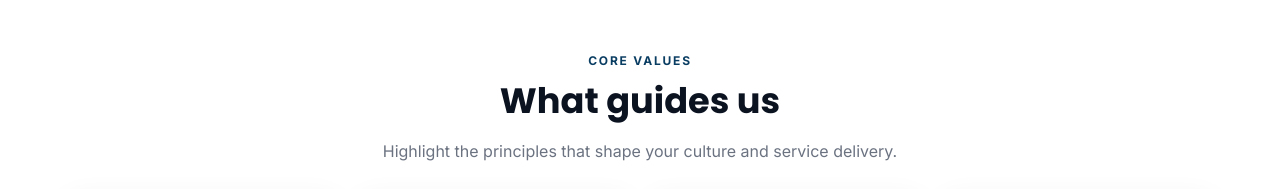
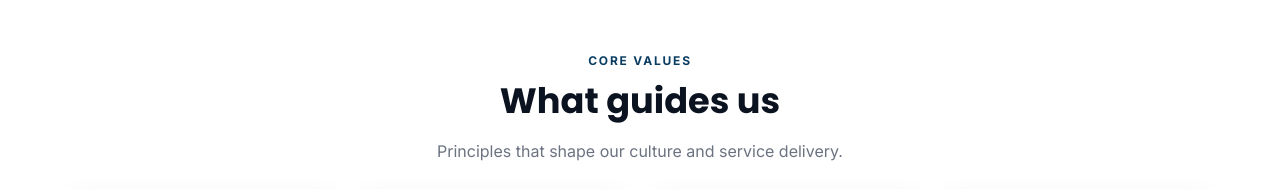
Before and after one commit to saagmochro/Blaise-Investments, a plain HTML site: page index.html in a window 1280 px wide. Shown: the part 2960-3149 px from the top of the page. Drawn offline with nearby package versions, Linux system fonts and the light colour scheme.

Commit message:
Update index.html

```diff
--- a/index.html
+++ b/index.html
@@ -627,7 +627,7 @@ body::after {
           <div class="section__head" data-aos="fade-up">
         <span class="section__kicker">Core Values</span>
         <h2>What guides us</h2>
-        <p class="section__desc">Highlight the principles that shape your culture and service delivery.</p>
+        <p class="section__desc">Principles that shape our culture and service delivery.</p>
       </div>
       <div class="values">
          <article class="value" data-aos="fade-up">
```
